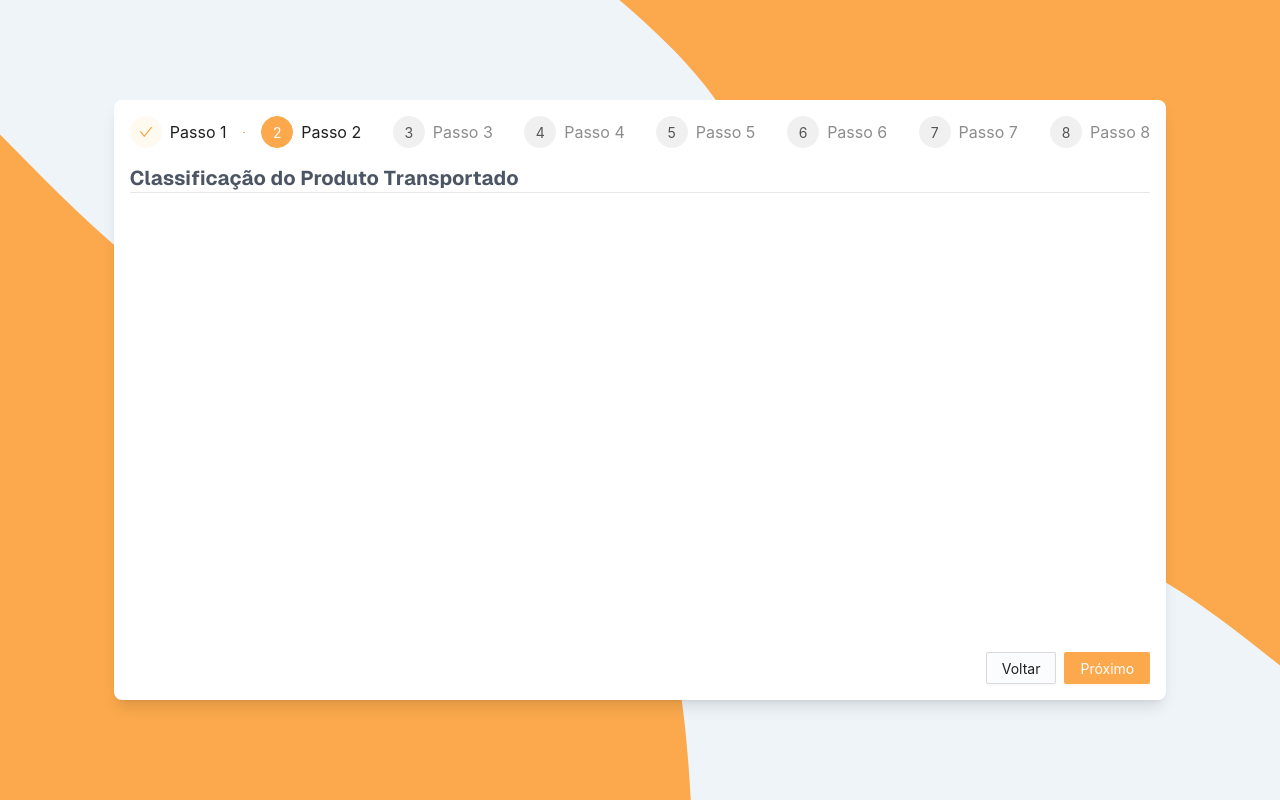
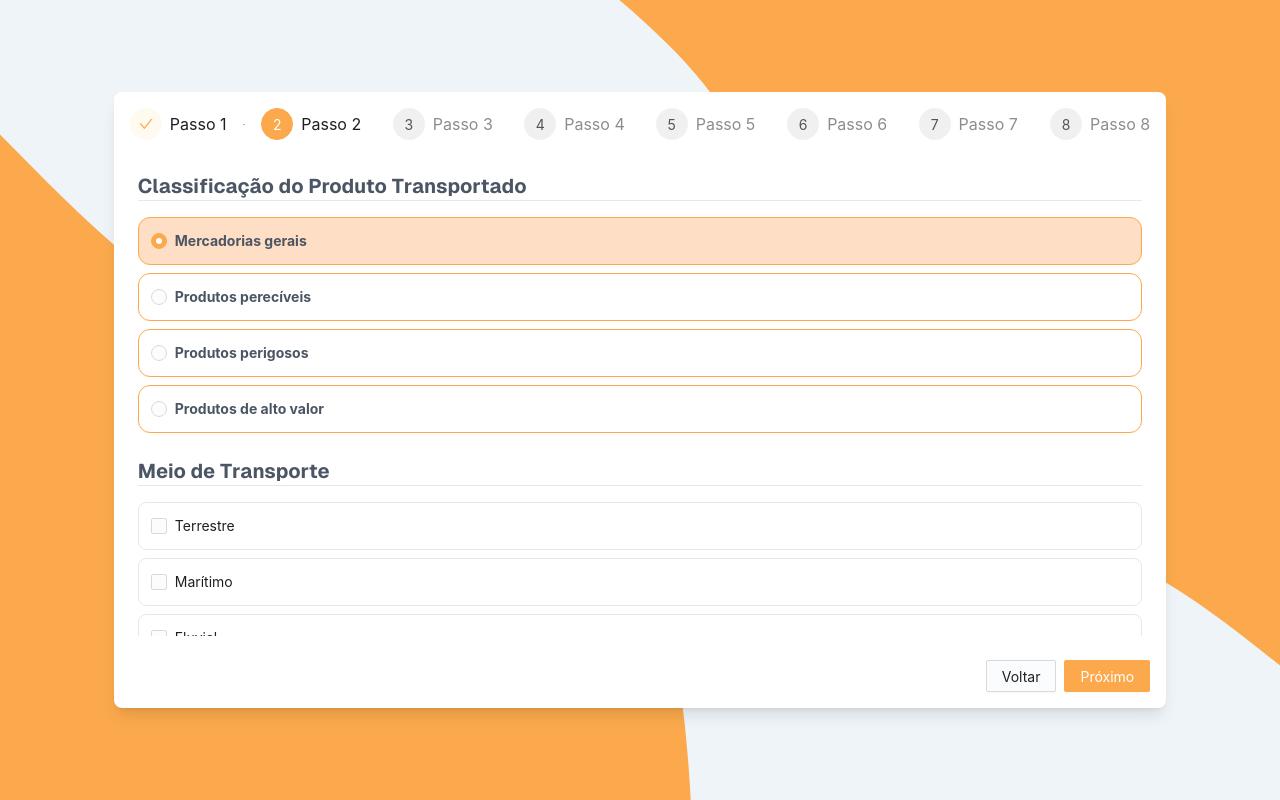
Before and after one commit to Nduengue/simulador-de-seguros, a Next.js app: page /simulation/particular/transporte in a window 1280 px wide. Both pictures are taken after a click on the button "Próximo". Built offline with nearby package versions, Linux system fonts and the light colour scheme.

Commit message:
fixing josemar bugs v1

```diff
--- a/src/app/simulation/form/life/[id]/page.tsx
+++ b/src/app/simulation/form/life/[id]/page.tsx
@@ -1,13 +1,14 @@
 interface ILife {
-    params: { id: string };
+  params: Promise<{ id: string }>;
 }
 
-export default function Life({params}:ILife) {
-    return (
-        <div className="text-gray-800 ">
-            {params.id}
+export default async function Life({ params }: ILife) {
+  const { id } = await params;
 
-           ------Life  eeeeeeeeeeeeeeeeeeeeeee
-        </div>
-    );
+  return (
+    <div className="text-gray-800 ">
+      {id}
+      ------Life eeeeeeeeeeeeeeeeeeeeeee
+    </div>
+  );
 }
--- a/src/app/simulation/form/transport/page.tsx
+++ b/src/app/simulation/form/transport/page.tsx
@@ -1,6 +1,5 @@
-interface ITransport {}
 
-export default function Transport({}:ITransport) {
+export default function Transport() {
     return (
         <div>
             Transport
--- a/src/app/simulation/particular/transporte/page.tsx
+++ b/src/app/simulation/particular/transporte/page.tsx
@@ -2,6 +2,9 @@
 
 import React, { useState } from "react";
 import { Button, message, Steps } from "antd";
+import { Input } from "@/components/input";
+import { User2 } from "lucide-react";
+import { Check } from "@/components/check";
 
 // Informações do tomador de seguro e segurado
 // Classificação do Produto Transportado
@@ -20,33 +23,35 @@ export default function Transporte() {
     },
     {
       title: "Passo 2",
-      content: <StepOne title="Classificação do Produto Transportado" />,
+      content: (
+        <StepTwo />
+      ),
     },
     {
       title: "Passo 3",
-      content: <StepOne title="Meio de Transporte" />,
+      content: <StepThree title="Meio de Transporte" />,
     },
     {
       title: "Passo 4",
-      content: <StepOne title="Distância e Destino" />,
+      content: <StepThree title="Distância e Destino" />,
     },
     {
       title: "Passo 5",
-      content: <StepOne title="Detalhes adicionais" />,
+      content: <StepThree title="Detalhes adicionais" />,
     },
     {
       title: "Passo 6",
-      content: <StepOne title="Condições Especiais" />,
+      content: <StepThree title="Condições Especiais" />,
     },
     {
       title: "Passo 7",
       content: (
-        <StepOne title="Condições de Manuseio e Embalagem da Mercadoria" />
+        <StepThree title="Condições de Manuseio e Embalagem da Mercadoria" />
       ),
     },
     {
       title: "Passo 8",
-      content: <StepOne title="Coberturas" />,
+      content: <StepThree title="Coberturas" />,
     },
   ];
 
@@ -64,11 +69,13 @@ export default function Transporte() {
 
   return (
     <div className="text-gray-600 bg-[#eff4f9] lg:bg-[url('/blob-scene1.svg')] bg-cover bg-center bg-no-repeat bg-fixed min-h-screen p-4 grid place-items-center">
-    {/* <div className="text-gray-600 bg-[#eff4f9] lg:bg-[url('/wavess.svg')] bg-cover bg-center bg-no-repeat bg-fixed min-h-screen p-4 grid place-items-center"> */}
+      {/* <div className="text-gray-600 bg-[#eff4f9] lg:bg-[url('/wavess.svg')] bg-cover bg-center bg-no-repeat bg-fixed min-h-screen p-4 grid place-items-center"> */}
       <div className="bg-white  p-4 rounded-lg min-h-[35rem] shadow-lg flex flex-col justify-between">
         <div>
           <Steps current={current} items={items} />
-          <div className="">{steps[current].content}</div>
+          <div className="h-[30rem] overflow-y-auto mt-4">
+            {steps[current].content}
+          </div>
         </div>
 
         <div className="mt-6 self-end">
@@ -96,132 +103,96 @@ export default function Transporte() {
   );
 }
 
+function StepHeader({ title }: { title: string }) {
+  return (
+    <>
+      <h2 className="font-bold text-xl ">{title}</h2>
+      <hr className="mb-4" />
+    </>
+  );
+}
 function StepOne({ title }: { title: string }) {
   return (
-    <div className=" h-[30rem] pt-4">
-      <h2 className="font-bold text-xl">{title}</h2>
-      <hr />
+    <div className="  pt-4 px-2 ">
+      <StepHeader title={title} />
+      <div className="grid grid-cols-2 gap-6 ">
+        <Input.Default
+          icon={User2}
+          label="Nome Completo"
+          placeholder="Insira o nome completo"
+          borderColor="border-[#fba94c]"
+        />
+
+        <Input.Default
+          icon={User2}
+          label="Número de Identificação Fiscal"
+          placeholder="Insira o NIF"
+          borderColor="border-[#fba94c]"
+        />
+        <Input.Default
+          icon={User2}
+          label="Telefone"
+          placeholder="Insira o número de telefone"
+          borderColor="border-[#fba94c]"
+        />
+
+        <Input.Default
+          icon={User2}
+          label="E-mail"
+          placeholder="Insira o e-mail (exemplo@dominio.com)"
+          borderColor="border-[#fba94c]"
+        />
+      </div>
+    </div>
+  );
+}
+function StepTwo({  }: { title?: string }) {
+  const Fake_Radio = [
+    { id: "1", value: "Mercadorias gerais" },
+    { id: "2", value: "Produtos perecíveis" },
+    { id: "3", value: "Produtos perigosos" },
+    { id: "4", value: "Produtos de alto valor" },
+  ];
+
+  const Fake_List = [
+    { id: 0, name: "Terrestre", value: "Terrestre" },
+    { id: 1, name: "Marítimo", value: "Marítimo" },
+    { id: 2, name: "Fluvial", value: "Fluvial" },
+    { id: 3, name: "Aéreo", value: "Aéreo" },
+  ];
+
+  return (
+    <div className="  pt-4 px-2 ">
+      {/* <StepHeader title={""} /> */}
+      <div className="grid gap-6  ">
+        <div>
+          <StepHeader title="Classificação do Produto Transportado" />
+          <Check.Radio
+            itemList={Fake_Radio}
+            defaultValue="1"
+            className="flex-col items-start *:w-full gap-y-2 *:text-start *:justify-start"
+          />
+        </div>
+        <div>
+          <StepHeader title="Meio de Transporte" />
+          <Check.CheckBox
+            className="gap-2 *:p-3"
+            // activeBoxies={seguradoraSelectionadas}
+            // setActiveBoxies={setSeguradoraSelectionadas}
+            data={Fake_List}
+          />
+        </div>
+      </div>
     </div>
   );
 }
 
-{
-  /* <div className=" h-[25rem] w-[26rem] relative mx-8 hidden lg:block">
-<Image
-  src="/app-icons/popp.png"
-  alt="logo"
-  className="absolute"
-  fill
-/>
-</div> */
+function StepThree({ title }: { title: string }) {
+
+  return (
+    <div className="  pt-4 px-2 ">
+      {/* <StepHeader title={""} /> */}
+      Em desevolvimento... {title}
+    </div>
+  );
 }
-
-{
-  /* <form className="w-[29rem] space-y-2.5" action={handleSaveLifeSimulation}> */
-}
-{
-  /* <form className=" space-y-2.5">
-<div className="flex items-center gap-x-2">
-  <Input.Default
-    icon={User2}
-    label="Primeiro Nome"
-    placeholder="Insira primeiro nome"
-    borderColor="border-[#fba94c]"
-  />
-  <Input.Default
-    icon={User2}
-    label="Sobre Nome"
-    placeholder="Insira último nome"
-    borderColor="border-[#fba94c]"
-  />
-</div>
-<Input.Default
-  icon={IdCard}
-  label="Bilhete de Identidade"
-  placeholder="000000000LA000"
-  borderColor="border-[#fba94c]"
-/>
-
-<div className="space-y-2">
-  <h2 className="font-bold ">Gênero</h2>
-<Check.Radio itemList={Data_Gender} defaultValue="1"/>
-</div>
-
-<Input.Default
-  icon={CalendarDays}
-  type="date"
-  label="Data de Nascimento"
-  borderColor="border-[#fba94c]"
-/>
-
-<div className="flex items-center gap-x-2 pt-1 mt-2 border-t ">
-  <Input.Default
-    type="number"
-    icon={BadgeDollarSign}
-    label="Valor da Cobertura"
-    placeholder="0.00"
-    borderColor="border-[#fba94c]"
-  />
-  <Input.Default
-    type="number"
-    icon={Timer}
-    label="Duração do Seguro em Ano"
-    placeholder="0"
-    borderColor="border-[#fba94c]"
-  />
-</div>
-<div className="flex gap-x-2 text-sm *:bg-orange-400 *:flex-1 text-gray-100 mt-2 *:py-1 *:rounded-lg items-center justify-between *:flex *:flex-col *:items-center *:justify-center">
-  <Dialog.Drawer
-    title="Selectione a Cobertura"
-    buttonProps={{ type: "button" }}
-    buttonTitle="Cobertura"
-    icon={Rss}
-  >
-    <Check.CheckBox
-      // activeBoxies={seguradoraSelectionadas}
-      // setActiveBoxies={setSeguradoraSelectionadas}
-      data={Fake_Opt}
-    />
-  </Dialog.Drawer>
-
-  <Dialog.Drawer
-    title="Selectione o Agravamento"
-    buttonTitle="Agravamento"
-    buttonProps={{ type: "button" }}
-    icon={ShieldEllipsis}
-  >
-    <Check.CheckBox
-      // activeBoxies={seguradoraSelectionadas}
-      // setActiveBoxies={setSeguradoraSelectionadas}
-      data={Fake_Opt}
-    />
-  </Dialog.Drawer>
-
-  <Dialog.Drawer
-    title="Selectione a Seguradora"
-    buttonTitle="Seguradora"
-    buttonProps={{ type: "button" }}
-    icon={Handshake}
-  >
-    <Check.CheckBox
-      // activeBoxies={seguradoraSelectionadas}
-      // setActiveBoxies={setSeguradoraSelectionadas}
-      data={Fake_Opt}
-    />
-  </Dialog.Drawer>
-</div>
-
-<hr />
-
-<div className="flex gap-x-2 justify-end *:flex *:items-center *:gap-x-1.5 text-gray-50 *:rounded *:bg-[#f76b15] *:px-3 *:py-1">
-  <button type="reset" className="">
-    <X size={15} />
-    Limpar
-  </button>
-  <button type="submit" className="">
-    <SendIcon size={15} />
-    Salvar
-  </button>
-</div>
-</form> */
-}
--- a/src/components/CardGroup/CardGroup.tsx
+++ b/src/components/CardGroup/CardGroup.tsx
@@ -1,6 +1,6 @@
 // Mark the component as a client component
 "use client";
-import React, { useEffect, useState } from 'react'
+import React, { useEffect } from 'react';
 import Spinner from '../Spinner/Spinner';
 import Card from '@/components/Card/Card';
 import { API_LOCATION } from '@/util/api';
@@ -47,7 +47,7 @@ const CardGroup = ({ route, link }: IProps) => {
                 console.error(error)
                 setLoading(false);
             });
-    }, []);
+    }, [category_id, insurance_id, insurance_type_id, policy_type_id,route]);
 
     const handleCardClick = (option: IOption) => {
         if (route === 'insurance') {
--- a/src/components/check/checkbox.tsx
+++ b/src/components/check/checkbox.tsx
@@ -1,10 +1,12 @@
 import { PackageOpen } from "lucide-react";
 import { Checkbox } from 'antd';
 import type { GetProp } from 'antd';
+import { twMerge } from "tailwind-merge";
 
 interface ICheckBox extends React.HTMLAttributes<HTMLDivElement> {
   data: {id: string|number, name: string, value:string}[];
   activeBoxies?: string[];
+  className?: string
   // setActiveBoxies?: (value: string[]) => void;
 }
 
@@ -12,6 +14,7 @@ export default function CheckBox({
   data,
   // activeBoxies,
   // setActiveBoxies,
+  className,
   ...rest
 }: ICheckBox) {
 
@@ -38,7 +41,7 @@ export default function CheckBox({
       {data.length > 0 ? (
         <div className="flex flex-col gap-y-1 " {...rest}>
           {/* <CheckboxGroup.Root size="1" defaultValue="1"> */}
-          <Checkbox.Group style={{ width: '100%' }} onChange={onChange} className="grid sm:grid-cols-2 lg:grid-cols-4 gap-2">
+          <Checkbox.Group style={{ width: '100%' }} onChange={onChange} className={twMerge("grid ", className)}>
             {data.map((item, index) => (
             //
             <Checkbox value={item.id} key={index} className=" hover:bg-blue-400/10 p-2 rounded-lg w-full border has-[:checked]:bg-orange-300/50 has-[:checked]:border-orange-300 ">{item.name}</Checkbox>
--- a/src/components/check/radio.tsx
+++ b/src/components/check/radio.tsx
@@ -1,15 +1,17 @@
 import { Radio as RadioAntd } from "antd";
+import { twMerge } from "tailwind-merge";
 interface IRadio {
   itemList: {
     id: string;
     value: string;
   }[];
   defaultValue?: string
+  className?:string
 }
 
-export default function Radio({ defaultValue, itemList }: IRadio) {
+export default function Radio({ defaultValue, itemList,className }: IRadio) {
   return (
-    <RadioAntd.Group defaultValue={defaultValue} className="*:border *:rounded-xl *:p-3 *:text-gray-600 font-bold  rounded-xl *:border-[#fba94c] *:flex-1 *:items-center *:justify-center flex items-center ">
+    <RadioAntd.Group defaultValue={defaultValue} className={twMerge("*:border *:rounded-xl *:p-3 *:text-gray-600 font-bold  rounded-xl *:border-[#fba94c] *:flex-1 *:items-center *:justify-center flex items-center ", className)}>
       {itemList.map((item) => (
         <RadioAntd
           key={item.id}
```
Also changed, not shown: src/app/simulation/insurancetype/page.tsx (+4 -5 lines), src/app/simulation/page.tsx (+19 -22 lines), src/app/simulation/particular/vida/page.tsx (+17 -18 lines).
